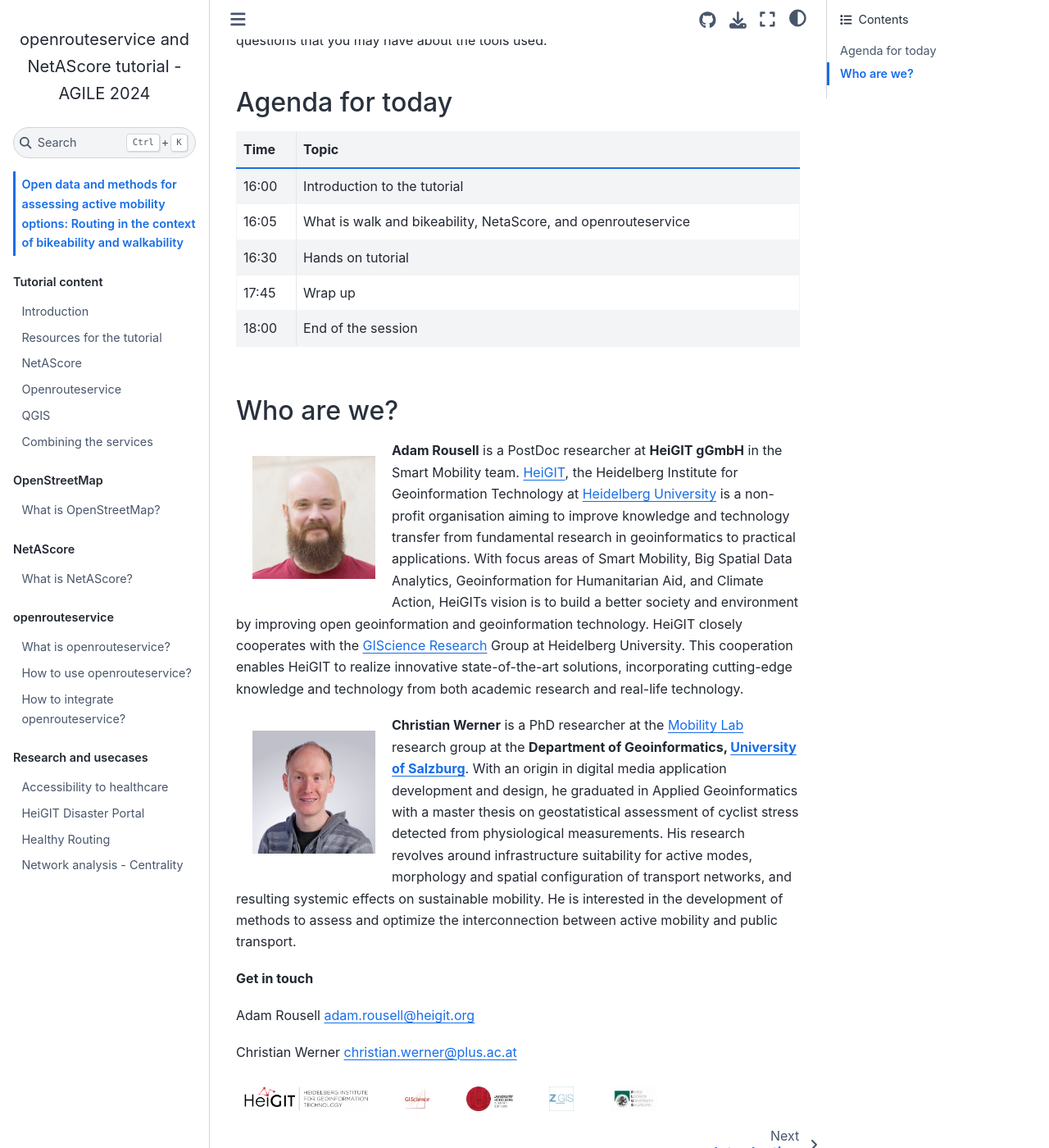
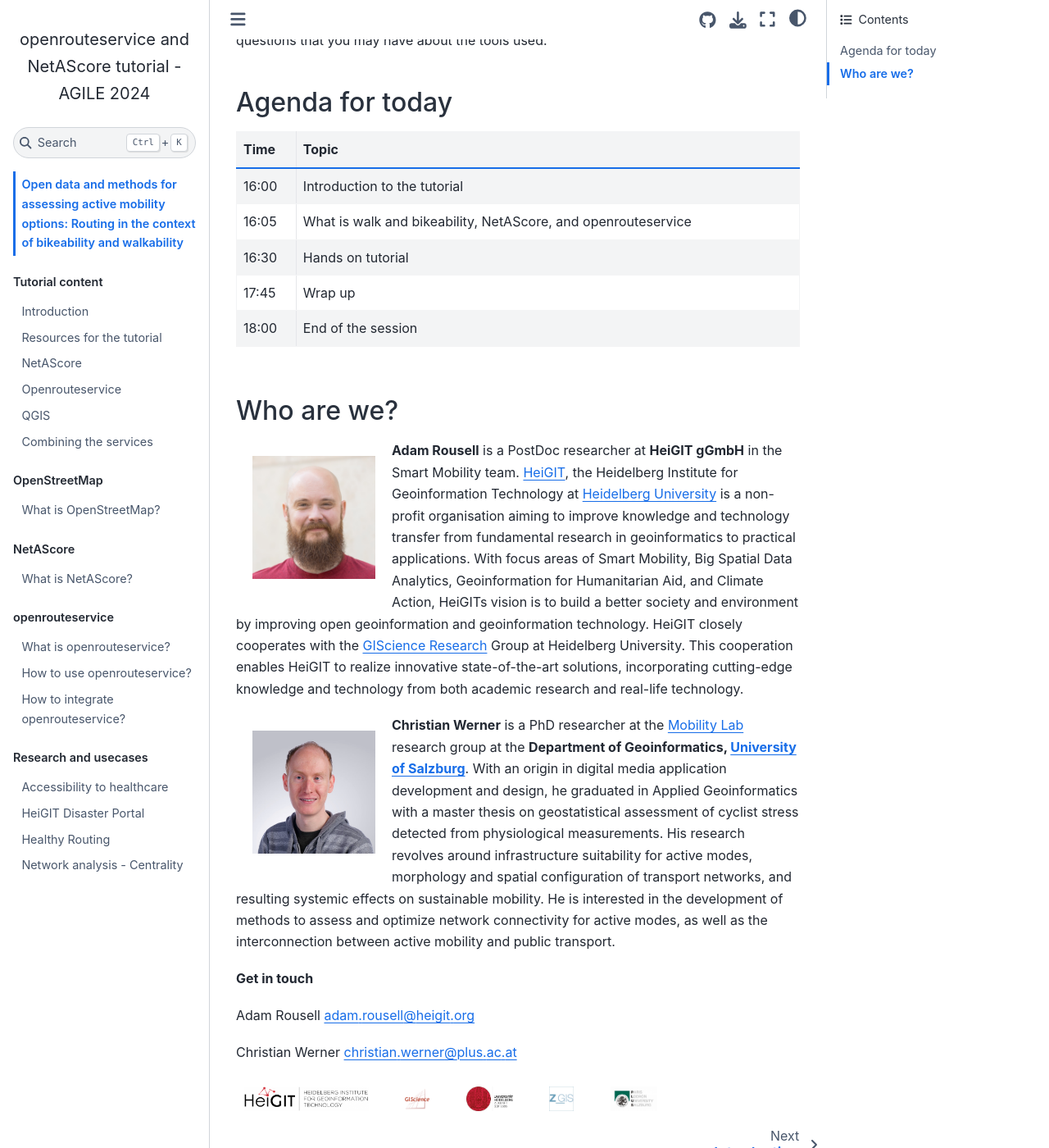
Before and after one commit to GIScience/ors-netascore-workshop-agile-24, a Jupyter Book: the page built from intro.md, in a window 1280 px wide and 1400 px high, scrolled down 537 px. Shown: the whole window at 82% size. Built offline with Jupyter Book 1.0.4 settings and Sphinx 7.4.7 and the Sphinx Book theme 1.1.4, drawn with Linux system fonts in a browser that asks for light colours; some of the changed text lies outside the part shown.

Commit message:
updated intro

````diff
--- a/intro.md
+++ b/intro.md
@@ -19,7 +19,7 @@
 | Time 	    | Topic                            	                                                |
 |-----------|-----------------------------------------------------------------------------------|
 | 16:00   	 | Introduction to the tutorial                   	                                  |
-| 16:05   	 | What is walk and bikeability, NetaScore, and openrouteservice                   	 |
+| 16:05   	 | What is walk and bikeability, NetAScore, and openrouteservice                   	 |
 | 16:30   	 | Hands on tutorial                   	                                             |
 | 17:45   	 | Wrap up                   	                                                       |
 | 18:00   	 | End of the session                   	                                            |
@@ -50,7 +50,7 @@
 :class: organiser-profile-photo
 ```
 
-**Christian Werner** is a PhD researcher at the [Mobility Lab](https://mobilitylab.zgis.at/en/) research group at the **Department of Geoinformatics, [University of Salzburg](https://www.plus.ac.at/?lang=en)**. With an origin in digital media application development and design, he graduated in Applied Geoinformatics with a master thesis on geostatistical assessment of cyclist stress detected from physiological measurements. His research revolves around infrastructure suitability for active modes, morphology and spatial configuration of transport networks, and resulting systemic effects on sustainable mobility. He is interested in the development of methods to assess and optimize the interconnection between active mobility and public transport.
+**Christian Werner** is a PhD researcher at the [Mobility Lab](https://mobilitylab.zgis.at/en/) research group at the **Department of Geoinformatics, [University of Salzburg](https://www.plus.ac.at/?lang=en)**. With an origin in digital media application development and design, he graduated in Applied Geoinformatics with a master thesis on geostatistical assessment of cyclist stress detected from physiological measurements. His research revolves around infrastructure suitability for active modes, morphology and spatial configuration of transport networks, and resulting systemic effects on sustainable mobility. He is interested in the development of methods to assess and optimize network connectivity for active modes, as well as the interconnection between active mobility and public transport.
 
 <div style="clear: both"></div>
 
````
Also changed, not shown: other parts of intro.md (+2 -2 lines).
